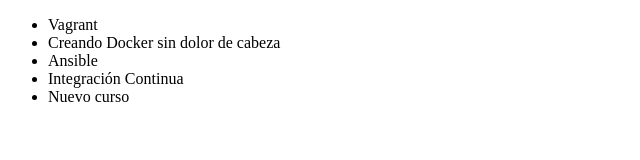
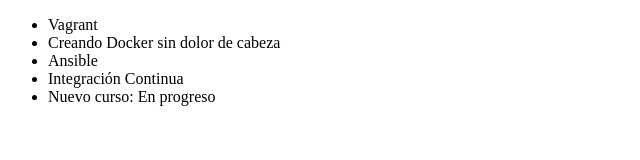
Before and after one commit to lobito91/proyecto-git, a plain HTML site: page index.html in a window 1280 px wide. Shown: the whole page, without its empty margins (0-640 px from the left). Drawn offline with Linux system fonts and the light colour scheme.

Commit message:
Guardando cambios

```diff
--- a/index.html
+++ b/index.html
@@ -12,7 +12,7 @@
         <li>Creando Docker sin dolor de cabeza</li>
         <li>Ansible</li>
         <li>Integración Continua</li>
-        <li>Nuevo curso
+        <li>Nuevo curso: En progreso</li>
     </ul>
 </body>
 </html>
```
